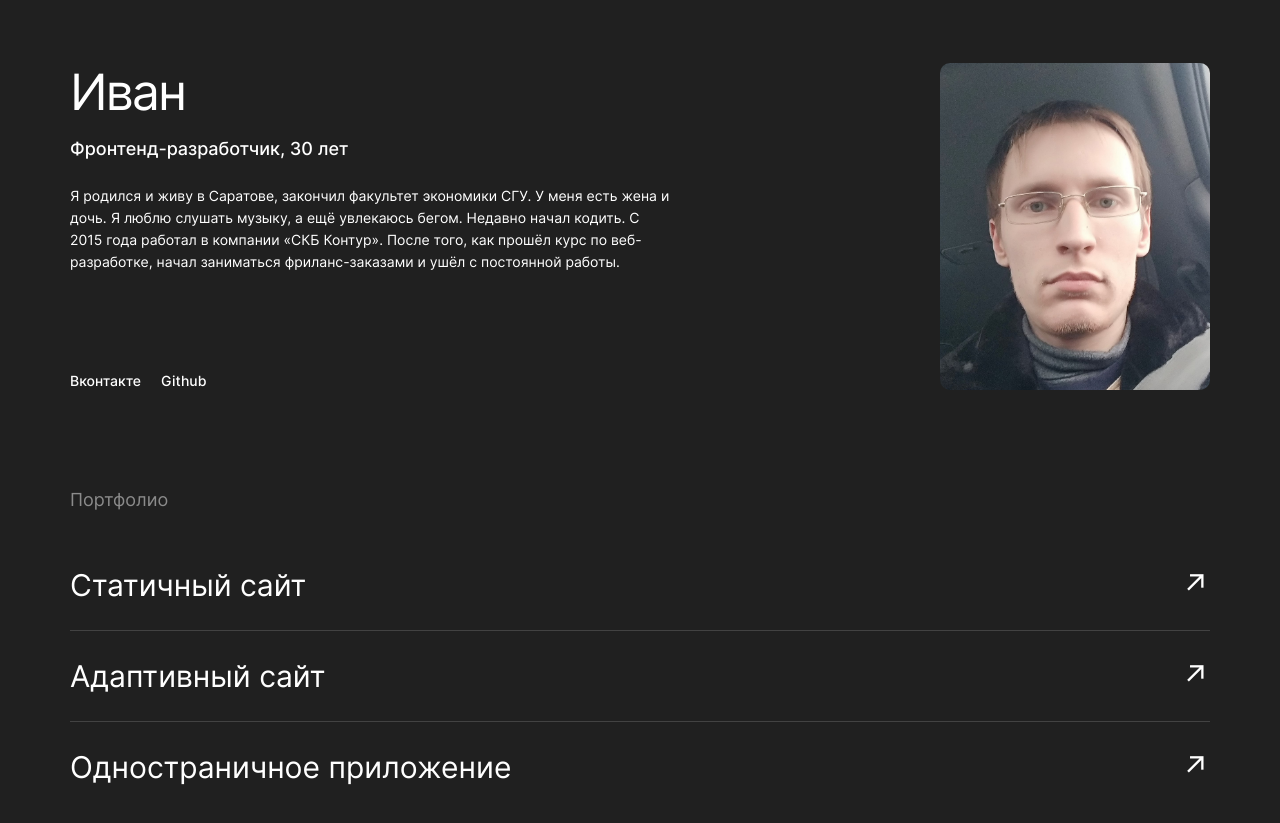
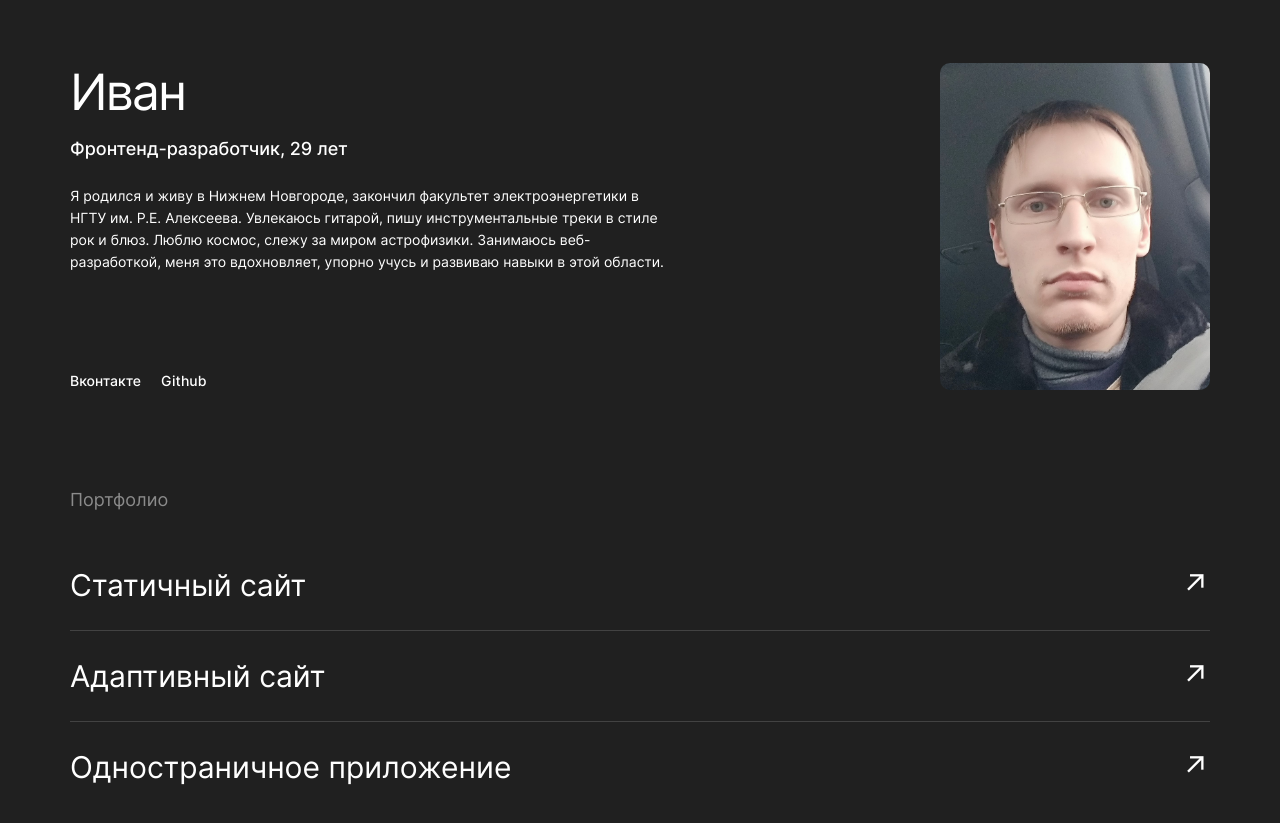
Before and after one commit to Ivan-Tsypkin/movies-explorer-frontend, a React (Create React App) app: page / in a window 1280 px wide. Shown: the part 2060-2883 px from the top of the page. Built offline with nearby package versions, Linux system fonts and the light colour scheme.

Commit message:
добавлено краткое описание студента

```diff
--- a/src/components/Main/Portfolio.js
+++ b/src/components/Main/Portfolio.js
@@ -9,9 +9,8 @@ export default function Portfolio({ portfolioRef }) {
       <div className="portfolio__about-me-section">
         <div className="portfolio__my-info">
           <h3 className="portfolio__my-name">Иван</h3>
-          <p className="portfolio__my-job">Фронтенд-разработчик, 30 лет</p>
-          <p className="portfolio__about-me-description">Я родился и живу в Саратове, закончил факультет экономики СГУ. У меня есть жена
-  и дочь. Я люблю слушать музыку, а ещё увлекаюсь бегом. Недавно начал кодить. С 2015 года работал в компании «СКБ Контур». После того, как прошёл курс по веб-разработке, начал заниматься фриланс-заказами и ушёл с постоянной работы.</p>
+          <p className="portfolio__my-job">Фронтенд-разработчик, 29 лет</p>
+          <p className="portfolio__about-me-description">Я родился и живу в Нижнем Новгороде, закончил факультет электроэнергетики в НГТУ им. Р.Е. Алексеева. Увлекаюсь гитарой, пишу инструментальные треки в стиле рок и блюз. Люблю космос, слежу за миром астрофизики. Занимаюсь веб-разработкой, меня это вдохновляет, упорно учусь и развиваю навыки в этой области.</p>
           <ul className="portfolio__social-links-list">
             <li className="portfolio__social-links-list-item"><Link to={{pathname: "https://vk.com/interseptor"}} target={"_blank"} className="portfolio__social-link">Вконтакте</Link></li>
             <li className="portfolio__social-links-list-item"><Link to={{pathname: "https://github.com/Ivan-Tsypkin"}} target={"_blank"} className="portfolio__social-link">Github</Link></li>
```
